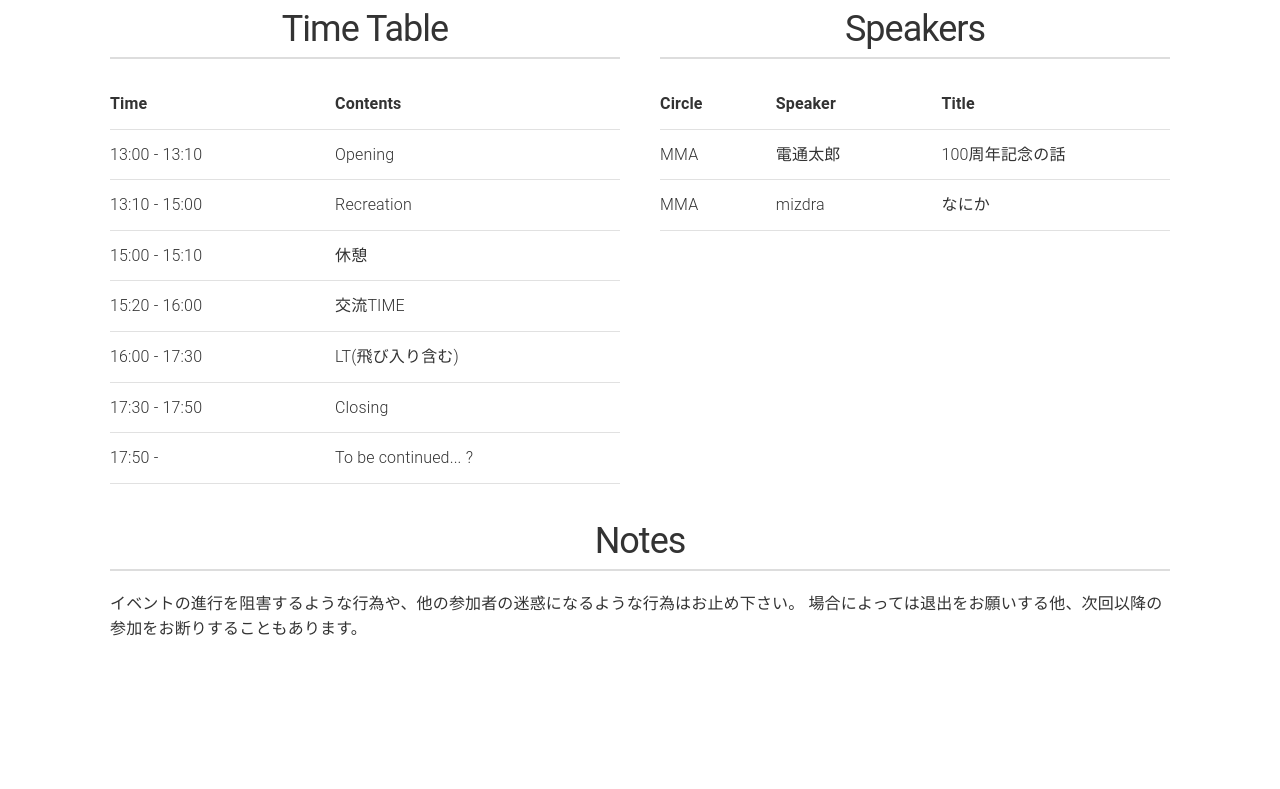
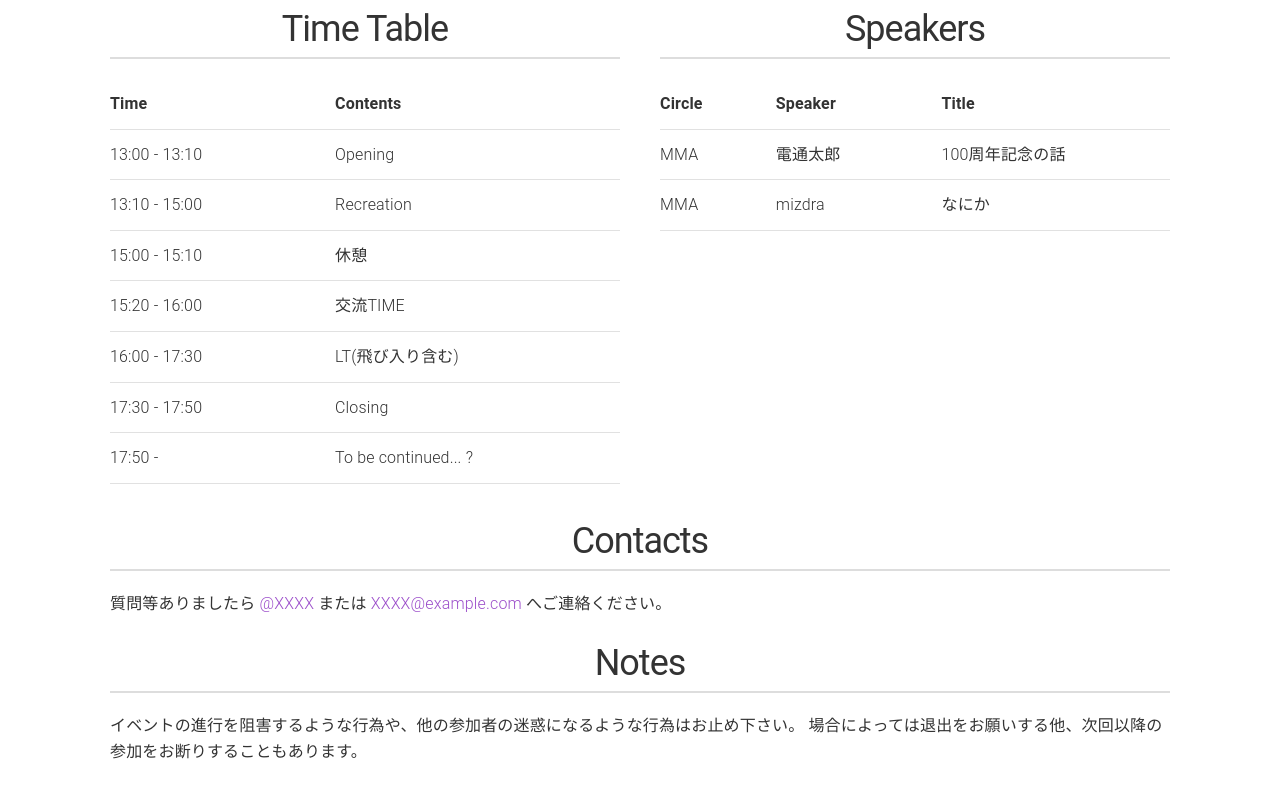
Before and after one commit to uecmma/MCCMMANCC2020, a website: page public/index.html in a window 1280 px wide. Shown: the part 1150-1939 px from the top of the page. Before the commit the page ends 1817 px from the top, so only its background shows below. Drawn offline with Linux system fonts and the light colour scheme.

Commit message:
add contacts

```diff
--- a/public/index.html
+++ b/public/index.html
@@ -114,6 +114,17 @@
     </div>
 
 
+    <div class="content contacts">
+      <h2 class="title">Contacts</h2>
+      <div class="description">
+        <p>
+          質問等ありましたら <a href="https://twitter.com/XXXX">@XXXX</a>
+          または <a href="mailto:XXXX@example.com">XXXX@example.com</a> へご連絡ください。
+        </p>
+      </div>
+    </div>
+
+
     <div class="content notes">
       <h2 class="title">Notes</h2>
       <div class="description">
```
